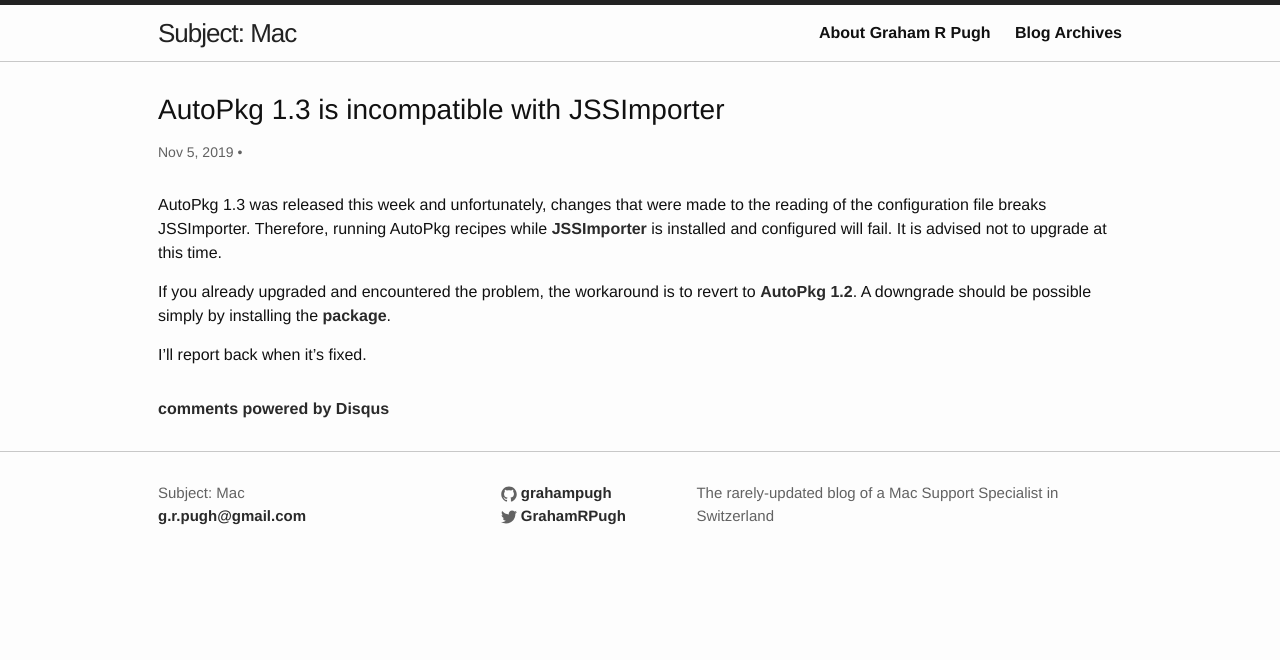
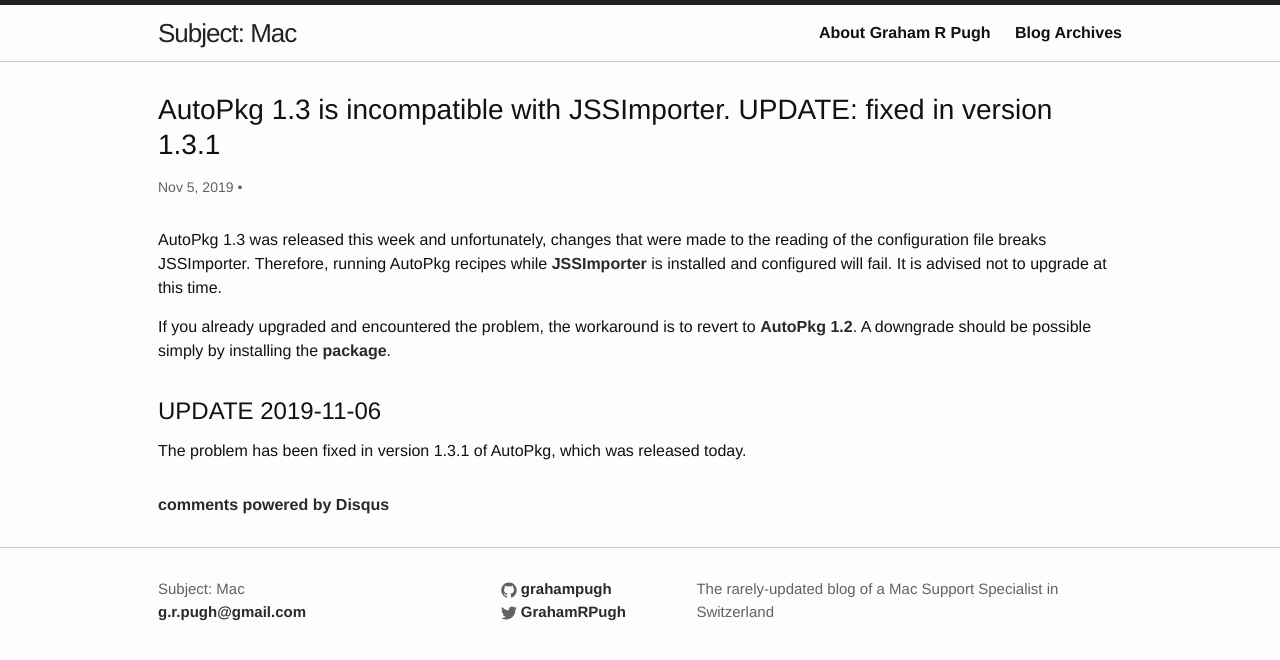
Before and after one commit to grahampugh/grahampugh.github.io, a Jekyll site: the page built from _posts/2019-11-05-AutoPkg1-3-breaks-JSSImporter.md, in a window 1280 px wide. Shown: the top 660 px of the page. Built offline with Jekyll 4.4.1, drawn with Linux system fonts in a browser that asks for light colours; comment, search, counter and statistics services are not loaded.

Commit message:
updarte: fixed

```diff
--- a/_posts/2019-11-05-AutoPkg1-3-breaks-JSSImporter.md
+++ b/_posts/2019-11-05-AutoPkg1-3-breaks-JSSImporter.md
@@ -1,6 +1,6 @@
 ---
 layout: post
-title:  "AutoPkg 1.3 is incompatible with JSSImporter"
+title:  "AutoPkg 1.3 is incompatible with JSSImporter. UPDATE: fixed in version 1.3.1"
 comments: true
 ---
 
@@ -8,6 +8,8 @@
 
 If you already upgraded and encountered the problem, the workaround is to revert to [AutoPkg 1.2](https://github.com/autopkg/autopkg/releases/tag/v1.2). A downgrade should be possible simply by installing the [package](https://github.com/autopkg/autopkg/releases/download/v1.2/autopkg-1.2.pkg).
 
-I'll report back when it's fixed.
+## UPDATE 2019-11-06
+
+The problem has been fixed in version 1.3.1 of AutoPkg, which was released today.
 
 {% include urls.md %}
```
